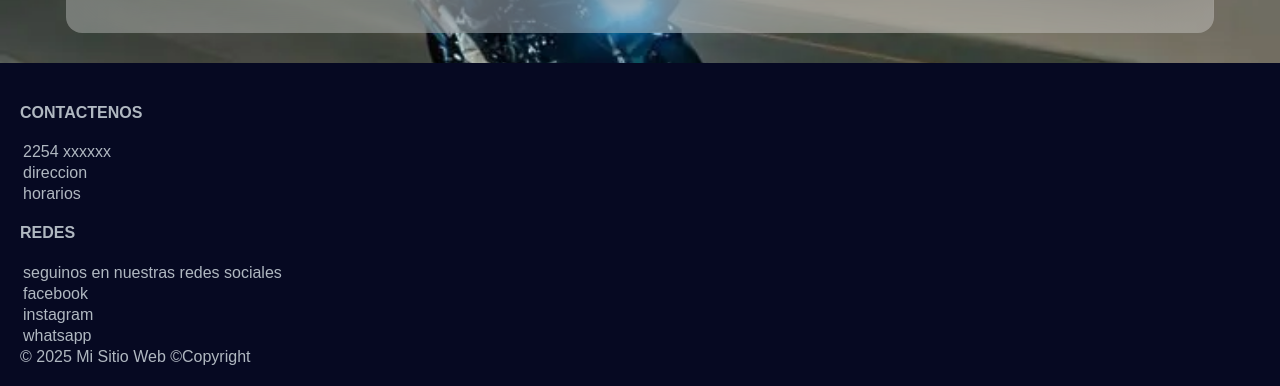
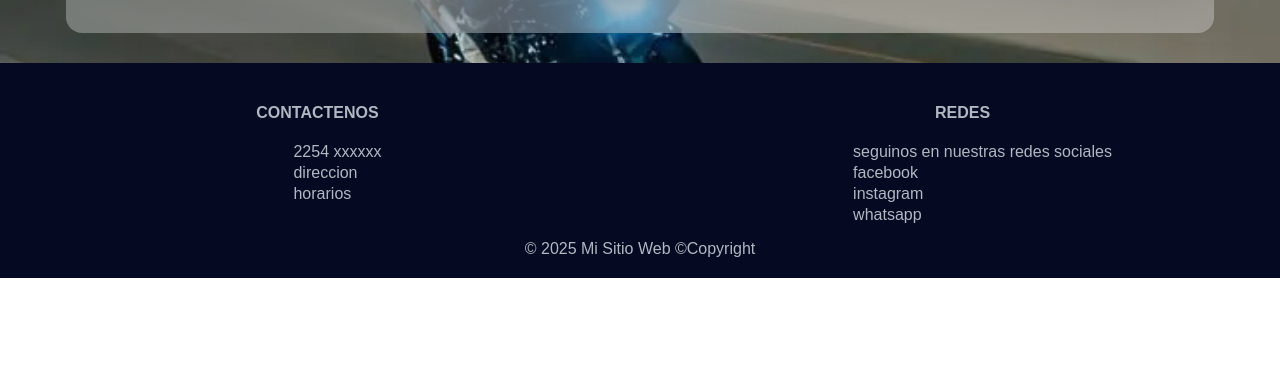
Before and after one commit to GuarachiNestor/web-moto-ya, a plain HTML site: page Nosotros.html in a window 1280 px wide. Shown: the part 661-1047 px from the top of the page. After the commit the page ends 939 px from the top, so only its background shows below. Drawn offline with Linux system fonts and the light colour scheme.

Commit message:
Update Nosotros.html

```diff
--- a/Nosotros.html
+++ b/Nosotros.html
@@ -46,23 +46,29 @@
     </main>
 
     <footer>
-        <div>
-            <h4>CONTACTENOS</h4>
-            <p>2254 xxxxxx</p>
-            <p>direccion</p>
-            <p>horarios</p>
-        </div>
-        <div>
-            <h4>REDES</h4>
+        <div class="padre">
+            <div class="columna">
+                <h4>CONTACTENOS</h4>
+                <ul>
+                    <li><p>2254 xxxxxx</p></li>
+                    <li><p>direccion</p></li>
+                    <li><p>horarios</p></li>
+                </ul>
 
-            <p>seguinos en nuestras redes sociales</p>
-            <p>facebook</p>
-            <p>instagram</p>
-            <p>whatsapp</p>
+            </div>
+            <div class="columna">
+                <h4>REDES</h4>
+                <ul>
+                    <li><p>seguinos en nuestras redes sociales</p></li>
+                    <li><p>facebook</p></li>
+                    <li><p>instagram</p></li>
+                    <li><p>whatsapp</p></li>
+                </ul>
 
+            </div>
         </div>
 
-        <div>
+        <div class="copy">
             &copy; 2025 Mi Sitio Web
             &copy;Copyright
 
```
